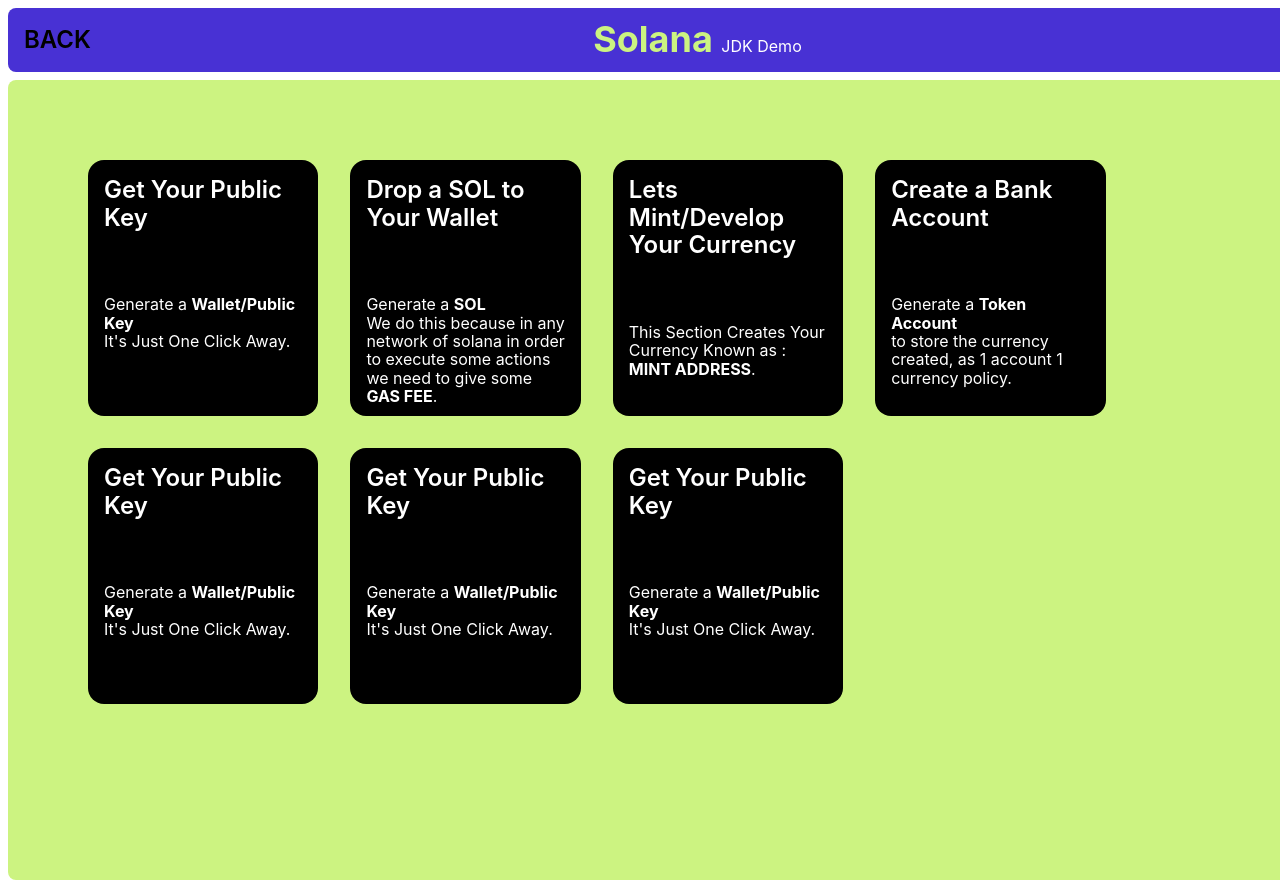
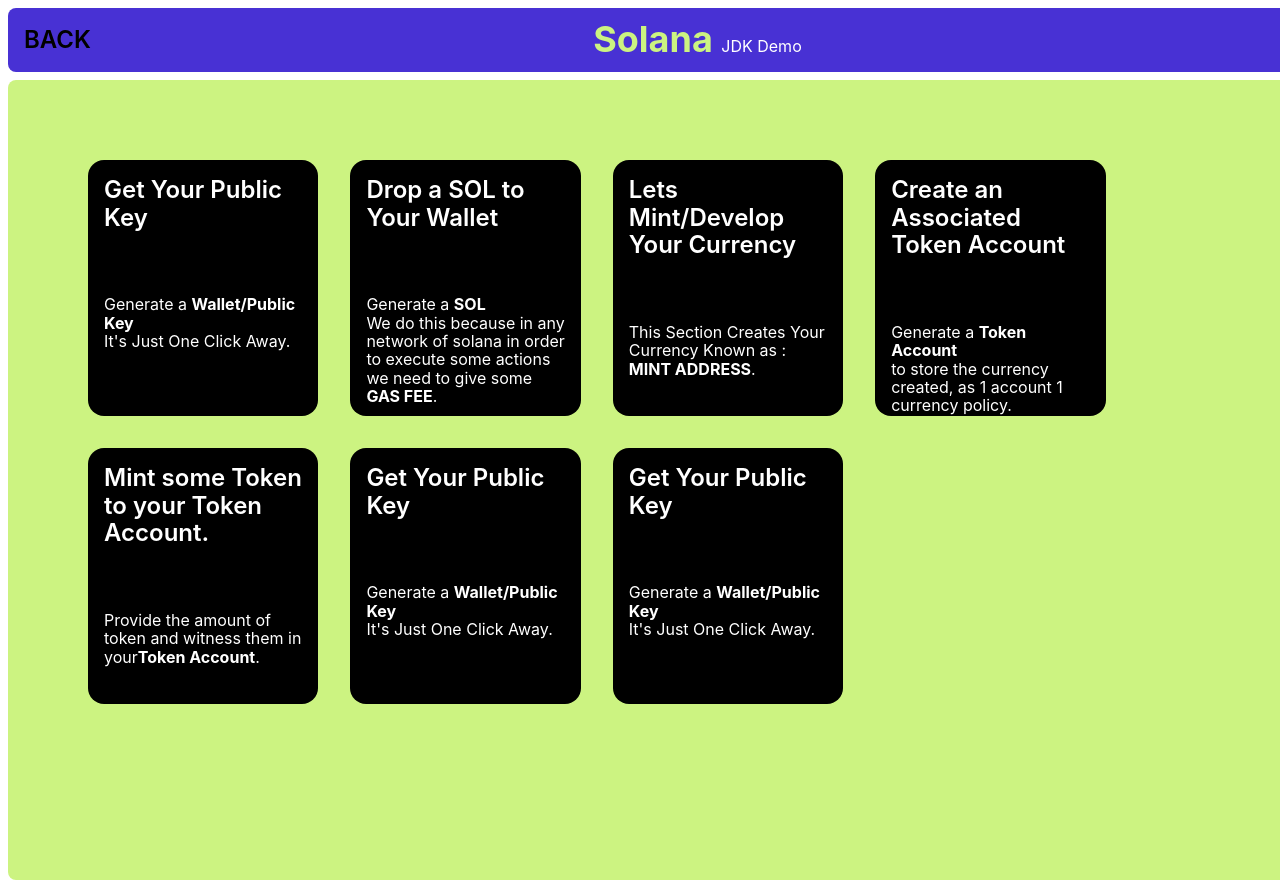
Before and after one commit to JayeshShukla/web3-hands-on, a React (Create React App) app: page / in a window 1280 px wide. Built offline with nearby package versions, Linux system fonts and the light colour scheme.

Commit message:
create & find token account

```diff
--- /dev/null
+++ b/src/components/MintAddress/index.tsx
@@ -0,0 +1,73 @@
+import React, { useEffect } from "react";
+import { useState } from "react";
+import { Connection, Keypair } from "@solana/web3.js";
+import { createMint } from "@solana/spl-token";
+
+import * as buffer from "buffer";
+
+function MintAddress() {
+  window.Buffer = buffer.Buffer;
+  const [privateKey, setprivateKey] = useState<string>();
+  const [mintAddress, setMintAddress] = useState<string>();
+
+  const dev_net_endpoint = "https://api.devnet.solana.com";
+  const solanaConnection = new Connection(dev_net_endpoint);
+
+  const createToken = async () => {
+    if (privateKey) {
+      const userWallet = Keypair.fromSecretKey(
+        new Uint8Array(JSON.parse(privateKey))
+      );
+      const mint = await createMint(
+        solanaConnection,
+        userWallet,
+        userWallet.publicKey,
+        userWallet.publicKey,
+        9
+      );
+      setMintAddress(mint.toBase58());
+    }
+  };
+
+  return (
+    <div className="w-100">
+      <div className="w-50 center pt5">
+        <div className="f3 fw5 mb4 purple">
+          Create Your Own Token via Money Printer <strong>(MINT)</strong>
+        </div>
+        <div className="f3 fw6">Provide the Wallet Private Address :</div>
+        <input
+          className="w-100 h3 bn br3 f4 mt3"
+          placeholder="Your Wallet Private Address..."
+          onChange={(e) => setprivateKey(e.target.value)}
+          type="password"
+        />
+        <div className="mt2 red fw5 f5">
+          (*this address resembles the owner of the currency aka{" "}
+          <strong className="black">MINT AUTHORITY</strong> and are allowing it
+          create a currency of your own.)
+        </div>
+        <div>
+          It is supposed to look like :
+          [242,131,16,79,3,155,183,180,8,112,26,192]
+        </div>
+        {mintAddress && (
+          <div className="fw6 f3 mt3">
+            Your Mint Address is: <span className="red">{mintAddress}</span>
+          </div>
+        )}
+        <div className="w-100 flex justify-center">
+          <button
+            className="pointer bg-black white pa3 bn br3 mt5"
+            onClick={() => createToken()}
+            disabled={privateKey ? false : true}
+          >
+            Create Token
+          </button>
+        </div>
+      </div>
+    </div>
+  );
+}
+
+export default MintAddress;
--- a/src/components/MintToken/index.tsx
+++ b/src/components/MintToken/index.tsx
@@ -1,73 +1,7 @@
-import React, { useEffect } from "react";
-import { useState } from "react";
-import { Connection, Keypair } from "@solana/web3.js";
-import { createMint } from "@solana/spl-token";
-
-import * as buffer from "buffer";
+import React from "react";
 
 function MintToken() {
-  window.Buffer = buffer.Buffer;
-  const [privateKey, setprivateKey] = useState<string>();
-  const [mintAddress, setMintAddress] = useState<string>();
-
-  const dev_net_endpoint = "https://api.devnet.solana.com";
-  const solanaConnection = new Connection(dev_net_endpoint);
-
-  const createToken = async () => {
-    if (privateKey) {
-      const userWallet = Keypair.fromSecretKey(
-        new Uint8Array(JSON.parse(privateKey))
-      );
-      const mint = await createMint(
-        solanaConnection,
-        userWallet,
-        userWallet.publicKey,
-        userWallet.publicKey,
-        9
-      );
-      setMintAddress(mint.toBase58());
-    }
-  };
-
-  return (
-    <div className="w-100">
-      <div className="w-50 center pt5">
-        <div className="f3 fw5 mb4 purple">
-          Create Your Own Token via Money Printer <strong>(MINT)</strong>
-        </div>
-        <div className="f3 fw6">Provide the Wallet Private Address :</div>
-        <input
-          className="w-100 h3 bn br3 f4 mt3"
-          placeholder="Your Wallet Private Address..."
-          onChange={(e) => setprivateKey(e.target.value)}
-          type="password"
-        />
-        <div className="mt2 red fw5 f5">
-          (*this address resembles the owner of the currency aka{" "}
-          <strong className="black">MINT AUTHORITY</strong> and are allowing it
-          create a currency of your own.)
-        </div>
-        <div>
-          It is supposed to look like :
-          [242,131,16,79,3,155,183,180,8,112,26,192]
-        </div>
-        {mintAddress && (
-          <div className="fw6 f3 mt3">
-            Your Mint Address is: <span className="red">{mintAddress}</span>
-          </div>
-        )}
-        <div className="w-100 flex justify-center">
-          <button
-            className="pointer bg-black white pa3 bn br3 mt5"
-            onClick={() => createToken()}
-            disabled={privateKey ? false : true}
-          >
-            Create Token
-          </button>
-        </div>
-      </div>
-    </div>
-  );
+  return <div>test</div>;
 }
 
 export default MintToken;
--- a/src/components/TokenAccount/index.tsx
+++ b/src/components/TokenAccount/index.tsx
@@ -31,10 +31,17 @@
         setTokenAccount(createdToken.toString());
       } catch (error) {
         alert("Your Associated Token is already there, cannot create new.");
-        console.error("Error creating associated token account:", error);
+        const foundToken = await getOrCreateAssociatedTokenAccount(
+          solanaConnection,
+          userWallet,
+          new PublicKey(tokenAddress),
+          userWallet.publicKey
+        );
+        setTokenAccount(foundToken.address.toString());
       }
     }
   };
+
   return (
     <div className="w-100">
       <div className="w-50 center pt5">
@@ -57,17 +64,17 @@
         />
         <div className="w-100 flex justify-center">
           <button
-            className="pointer bg-black white pa3 bn br3 mt5"
+            className="pointer bg-black white pa3 bn br3 mt3"
             onClick={() => createToken()}
             disabled={tokenAddress && privateKey ? false : true}
           >
-            Create Token Account
+            Create/Find Token Account
           </button>
         </div>
         {tokenAccount && (
-          <div>
-            Your Associated Token Account is created :{" "}
-            <strong>{tokenAccount}</strong>
+          <div className="mt2 flex nowrap mt3">
+            Your Associated Token Account Address is :
+            <strong className="red">{tokenAccount}</strong>
           </div>
         )}
       </div>
--- a/src/components/body.tsx
+++ b/src/components/body.tsx
@@ -3,8 +3,9 @@
 import Home from "./Home";
 import NewWallet from "./NewWallet";
 import DropaSol from "./DropaSol";
+import MintAddress from "./MintAddress";
+import TokenAccount from "./TokenAccount";
 import MintToken from "./MintToken";
-import TokenAccount from "./TokenAccount";
 
 const Body = () => {
   return (
@@ -13,8 +14,9 @@
         <Route path="/" element={<Home />}></Route>
         <Route path="/create-wallet" element={<NewWallet />}></Route>
         <Route path="/drop-a-sol" element={<DropaSol />}></Route>
+        <Route path="/mint-address" element={<MintAddress />}></Route>
+        <Route path="/token-account" element={<TokenAccount />}></Route>
         <Route path="/mint-token" element={<MintToken />}></Route>
-        <Route path="/token-account" element={<TokenAccount />}></Route>
       </Routes>
     </div>
   );
--- a/src/components/menudata.tsx
+++ b/src/components/menudata.tsx
@@ -15,19 +15,19 @@
     title: "Lets Mint/Develop Your Currency",
     description:
       "This Section Creates Your Currency Known as : <strong>MINT ADDRESS</strong>.",
-    to: "/mint-token",
+    to: "/mint-address",
   },
   {
-    title: "Create a Bank Account",
+    title: "Create an Associated Token Account",
     description:
       "Generate a <strong>Token Account</strong><br/> to store the currency created, as 1 account 1 currency policy.",
     to: "/token-account",
   },
   {
-    title: "Get Your Public Key",
+    title: "Mint some Token to your Token Account.",
     description:
-      "Generate a <strong>Wallet/Public Key</strong><br/> It's Just One Click Away.",
-    to: "/create-wallet",
+      "Provide the amount of token and witness them in your<strong>Token Account</strong>.",
+    to: "/mint-token",
   },
   {
     title: "Get Your Public Key",
```
